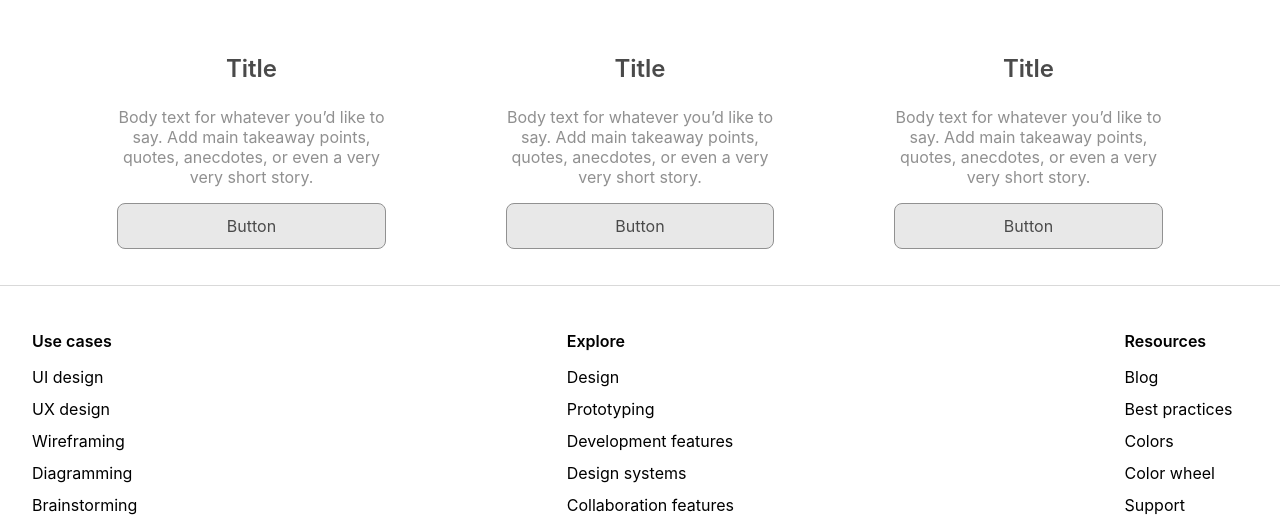
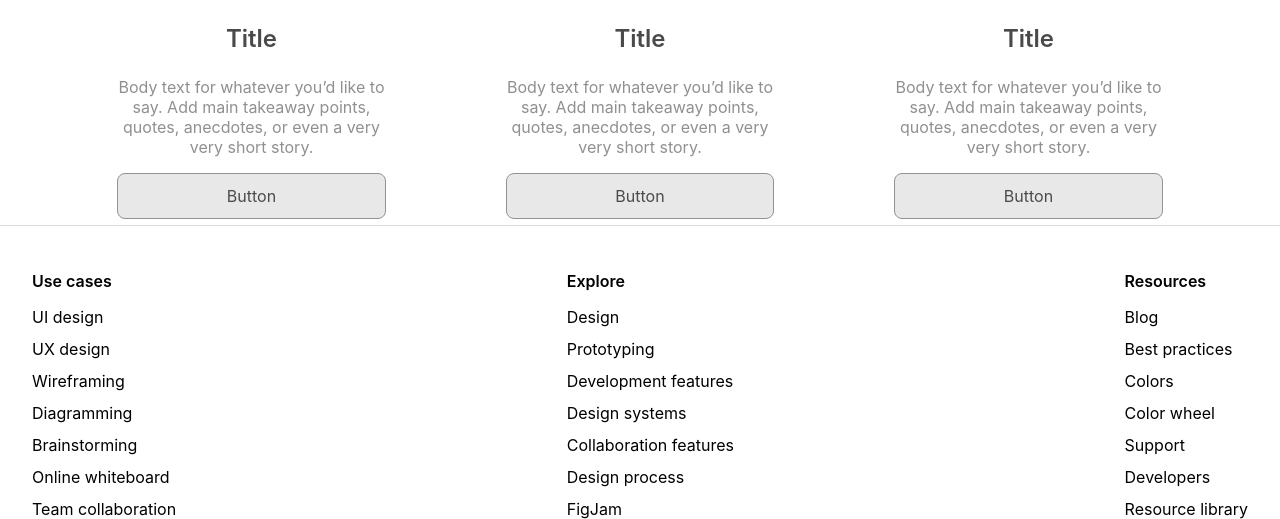
Before and after one commit to meilioneil/Data_Bolt, a Flask app: page / in a window 1280 px wide. Shown: the part 779-1298 px from the top of the page. Run offline with Flask 3, Linux system fonts and the light colour scheme; some libraries are stand-ins or nearby versions.

Commit message:
flask is not flasking??

```diff
--- a/Webpage/main.py
+++ b/Webpage/main.py
@@ -4,6 +4,9 @@ app = Flask(__name__)
 
 @app.route('/')
 def index():
+    return render_template('index.html')
+@app.route('/index')
+def foo():
     return render_template('index.html')
 
 @app.route('/contact')
@@ -19,4 +22,4 @@ def information():
     return render_template('information.html')
 
 if __name__ == '__main__':
-    app.run(debug=True)
+    app.run()
--- a/Webpage/templates/index.html
+++ b/Webpage/templates/index.html
@@ -43,7 +43,7 @@
         <div class="sub-content">
             <div class="section-one">
                 <img src="https://via.placeholder.com/160x160" alt="Placeholder Image">
-                <div class="text-content s1" style="padding:30px">
+                <div class="text-content">
                     <h3>Title</h3>
                     <p>Body text for whatever you’d like to say. Add main takeaway points, quotes, anecdotes, or even a very very short story.</p>
                     <div class="button">Button</div>
@@ -51,7 +51,7 @@
             </div>
             <div class="section-two">
                 <img src="https://via.placeholder.com/160x160" alt="Placeholder Image">
-                <div class="text-content s2" style="padding:30px">
+                <div class="text-content">
                     <h3>Title</h3>
                     <p>Body text for whatever you’d like to say. Add main takeaway points, quotes, anecdotes, or even a very very short story.</p>
                     <div class="button">Button</div>
@@ -59,7 +59,7 @@
             </div>
             <div class="section-three">
                 <img src="https://via.placeholder.com/160x160" alt="Placeholder Image">
-                <div class="text-content s3" style="padding:30px">
+                <div class="text-content">
                     <h3>Title</h3>
                     <p>Body text for whatever you’d like to say. Add main takeaway points, quotes, anecdotes, or even a very very short story.</p>
                     <div class="button">Button</div>
```
